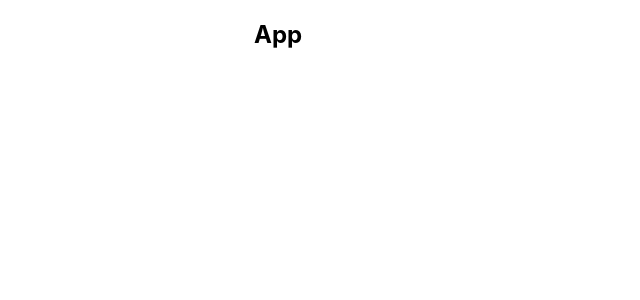
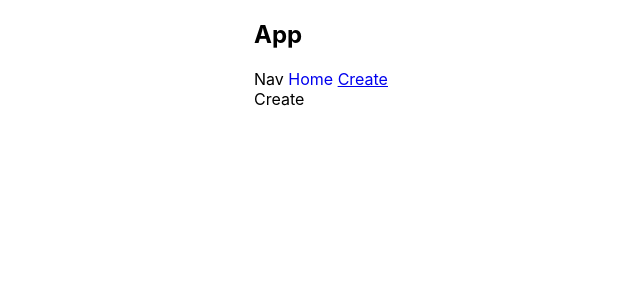
Before and after one commit to r-keenan/IG-Front-End, a React (Create React App) app: page /create in a window 1280 px wide. Shown: the top 300 px of the page, without its empty margins (241-881 px from the left). Built offline with nearby package versions, Linux system fonts and the light colour scheme.

Commit message:
Added in Nav component and lightly styled it.

```diff
--- a/src/App.css
+++ b/src/App.css
@@ -10,5 +10,10 @@ body{
 }
 .Post__Image {
   max-width: 250px;
-
 }
+a {
+  text-decoration: none;
+}
+a.active{
+  text-decoration: underline;
+}
--- a/src/App.js
+++ b/src/App.js
@@ -2,7 +2,10 @@ import React from 'react';
 import {BrowserRouter, Switch, Route} from 'react-router-dom';
 import logo from './logo.svg';
 
+import Nav from './components/Nav';
+
 import Home from './pages/Home';
+import Create from './pages/Create';
 
 import './App.css';
 
@@ -10,10 +13,13 @@ function App() {
   return (
     <div className='App'>
     <h2>App</h2>
+
     <BrowserRouter>
+    <Nav/>
       <Switch>
         /*exact means that you need to match the route's path exactly*/
-        <Route path='/' exact component={Home}></Route>
+        <Route path='/' exact component={Home}/>
+        <Route path='/create' exact component={Create}/>
       </Switch>
     </BrowserRouter>
     </div>
--- /dev/null
+++ b/src/components/Nav.js
@@ -0,0 +1,10 @@
+import React from 'react';
+import {NavLink} from 'react-router-dom';
+
+export default () => (
+    <div className='Nav'>
+        Nav
+        <NavLink to="/" exact> Home </NavLink>
+        <NavLink to="/create" exact> Create </NavLink>
+    </div>
+)
--- /dev/null
+++ b/src/pages/Create.js
@@ -0,0 +1,7 @@
+import React from 'react';
+
+export default () => (
+    <div className='Create'>
+        Create
+    </div>
+)
```
